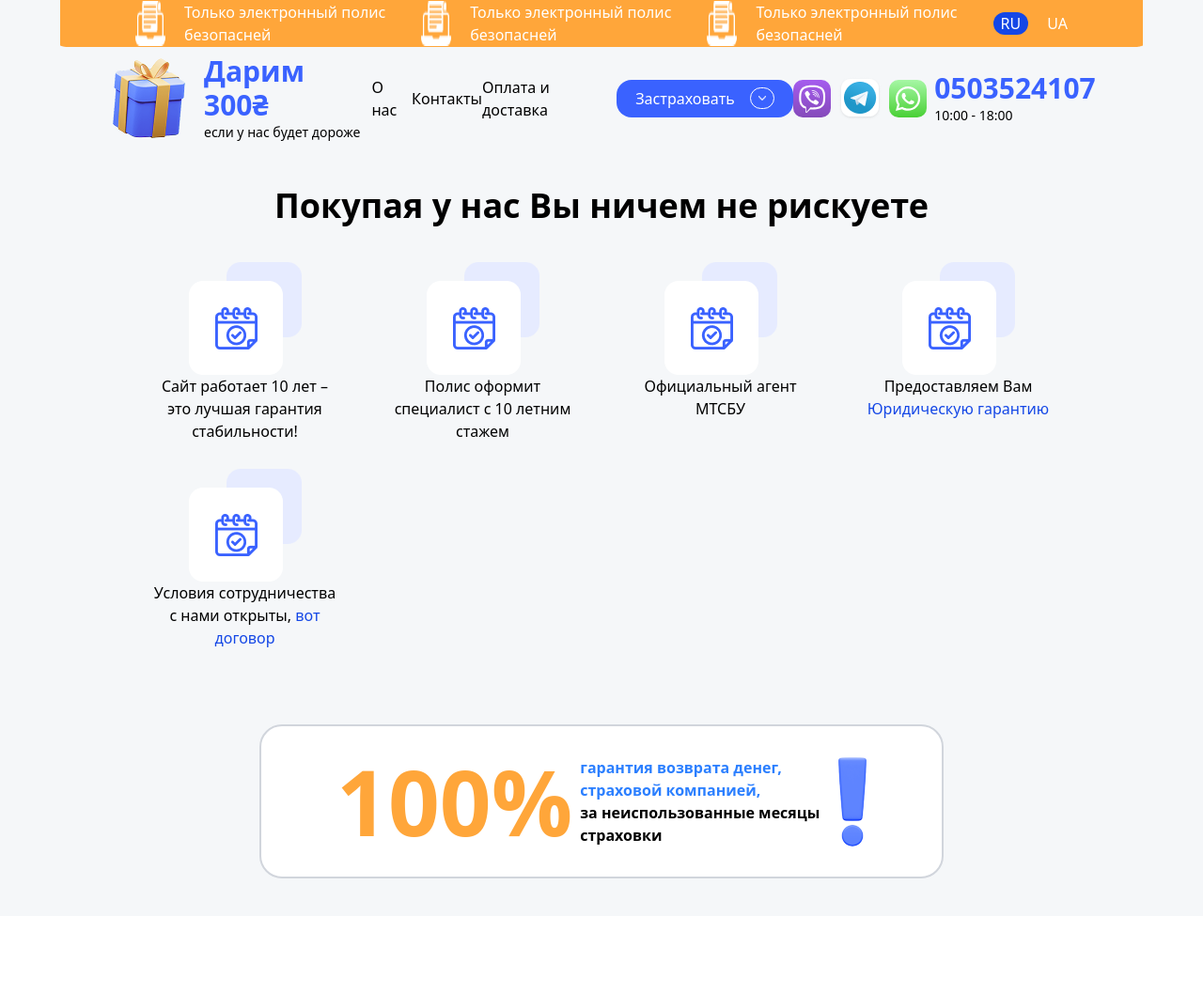
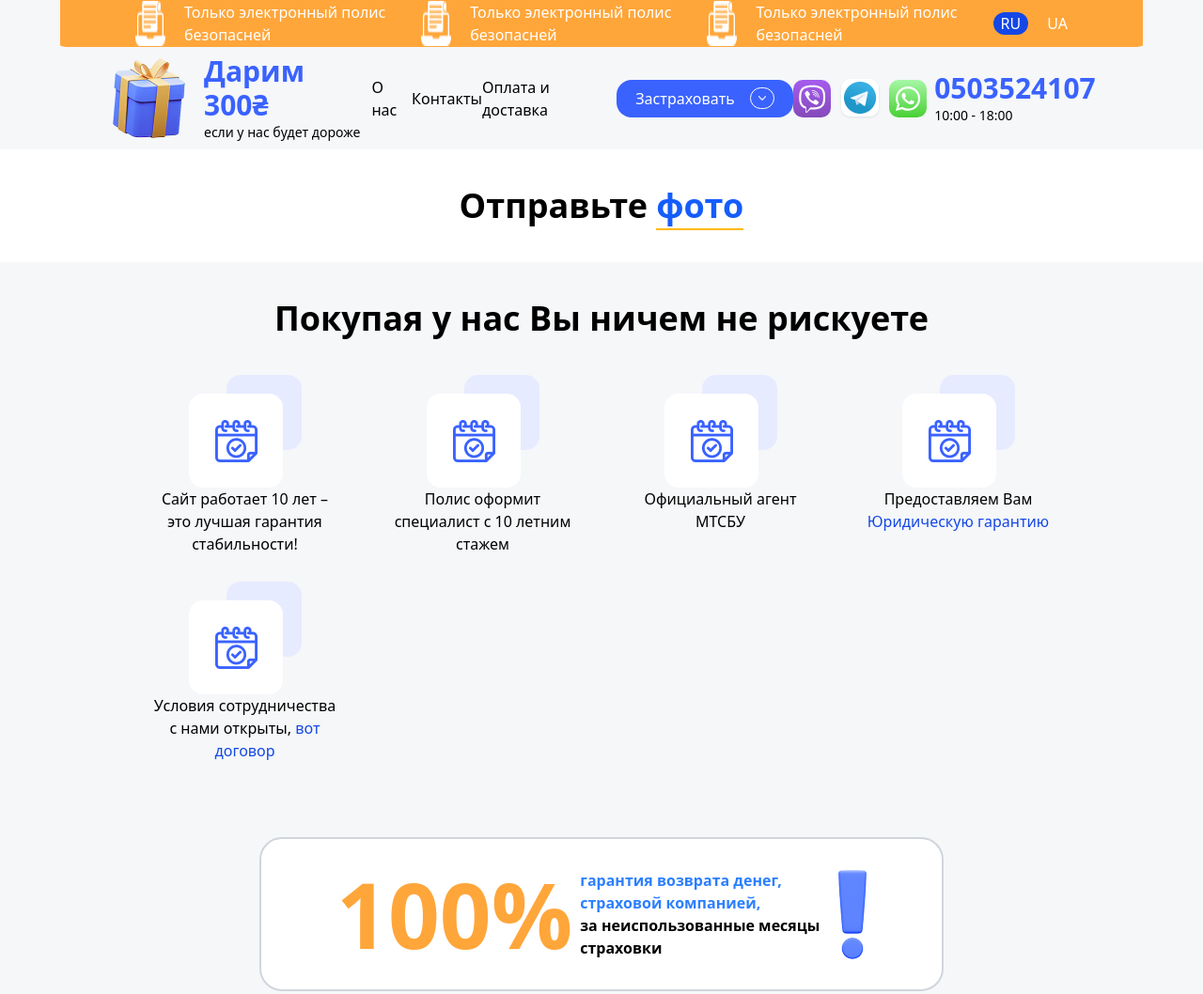
Before and after one commit to Mustafoqulova-Sabrina/git-git, a website: page src/index2.html in a window 1280 px wide. Shown: the top 1058 px of the page at 94% size. Drawn offline with Linux system fonts and the light colour scheme.

Commit message:
prowerka izmenenie

```diff
--- a/src/index2.html
+++ b/src/index2.html
@@ -51,6 +51,10 @@
                 <p class="text-[14px]">10:00 - 18:00</p>
             </div>
         </div>
+    </div>
+    <div class="w-[100%] bg-white md:py-10 md:px-30 p-5 ">
+        <p class="text-4xl font-bold text-center">Отправьте <span class="text-blue-600 border-b-2 border-solid border-amber-400">фото</span></p>
+
     </div>
 
     <div class="p-5 md:py-10 md:px-30">
```
Also changed, not shown: src/output.css.
